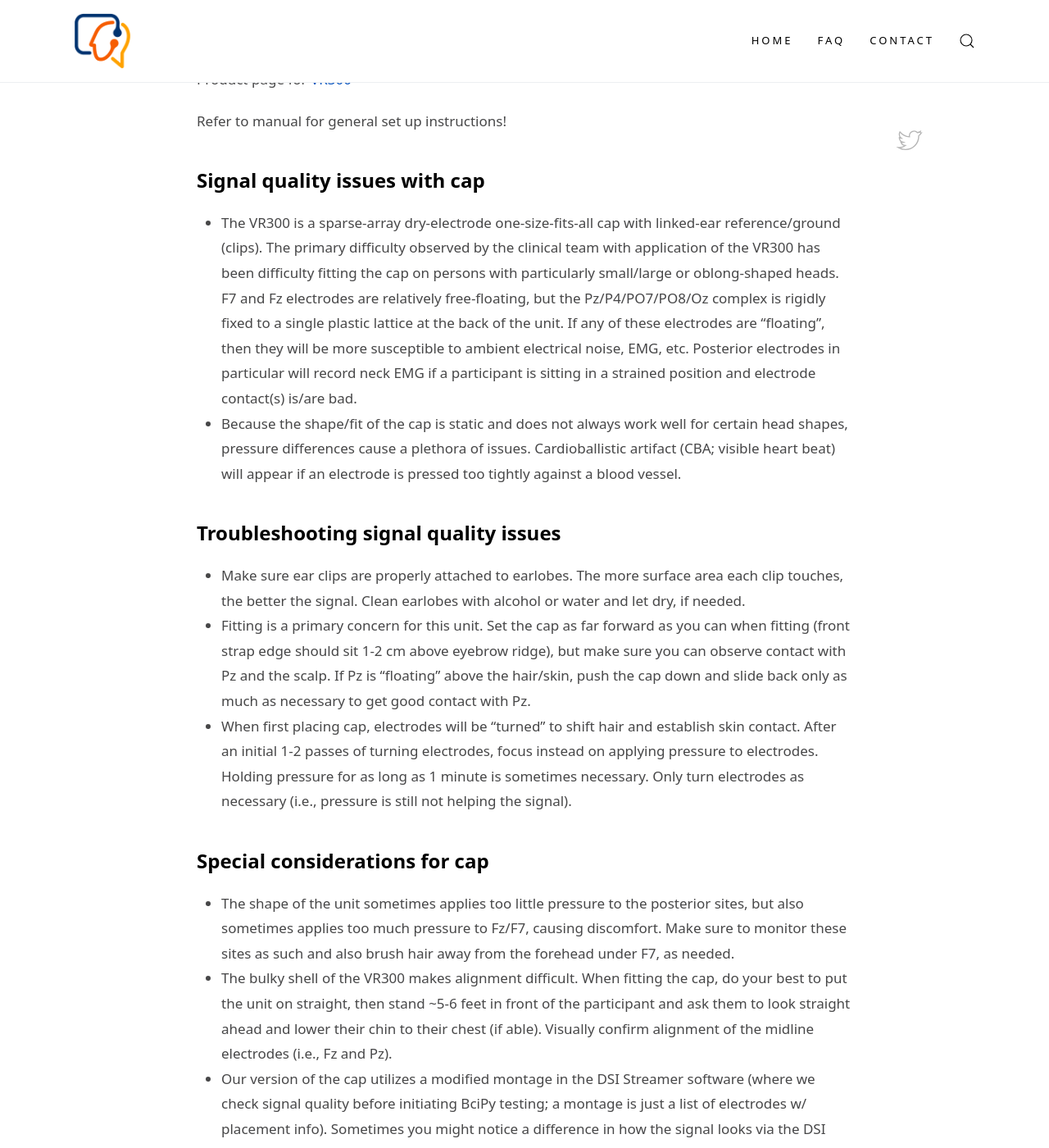
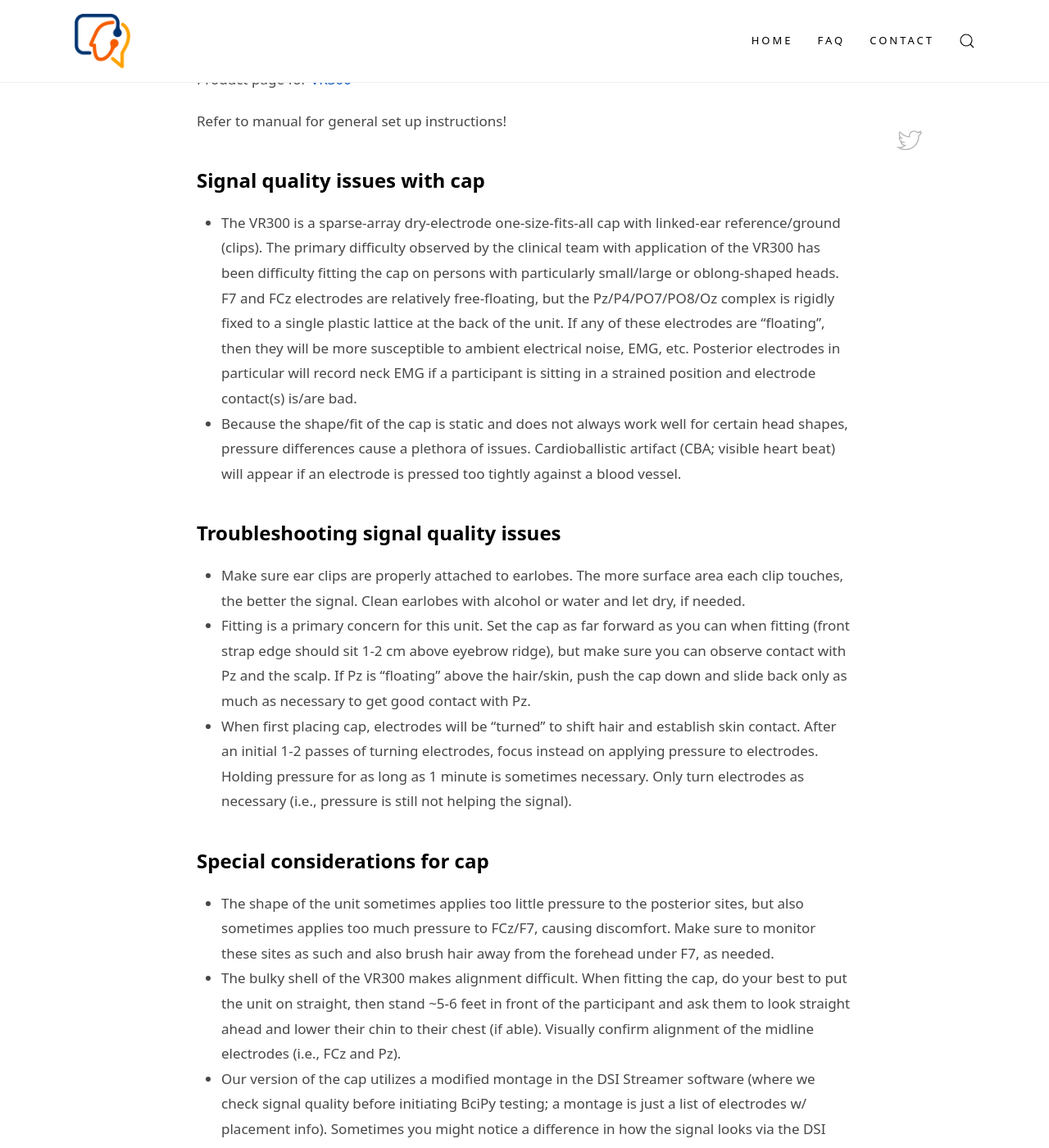
Before and after one commit to BciPy/bcipy.github.io, a Jekyll site: the page built from _posts/2023-08-03-dryelectrode.md, in a window 1280 px wide and 1400 px high, scrolled down 853 px. Shown: the whole window at 82% size. Built offline with Jekyll 4.4.1, drawn with Linux system fonts in a browser that asks for light colours.

```diff
--- a/_posts/2023-08-03-dryelectrode.md
+++ b/_posts/2023-08-03-dryelectrode.md
@@ -22,7 +22,7 @@ Product page for [VR300](https://wearablesensing.com/vr300/)
 Refer to manual for general set up instructions!
 
 ### Signal quality issues with cap
-* The VR300 is a sparse-array dry-electrode one-size-fits-all cap with linked-ear reference/ground (clips). The primary difficulty observed by the clinical team with application of the VR300 has been difficulty fitting the cap on persons with particularly small/large or oblong-shaped heads. F7 and Fz electrodes are relatively free-floating, but the Pz/P4/PO7/PO8/Oz complex is rigidly fixed to a single plastic lattice at the back of the unit. If any of these electrodes are "floating", then they will be more susceptible to ambient electrical noise, EMG, etc. Posterior electrodes in particular will record neck EMG if a participant is sitting in a strained position and electrode contact(s) is/are bad.
+* The VR300 is a sparse-array dry-electrode one-size-fits-all cap with linked-ear reference/ground (clips). The primary difficulty observed by the clinical team with application of the VR300 has been difficulty fitting the cap on persons with particularly small/large or oblong-shaped heads. F7 and FCz electrodes are relatively free-floating, but the Pz/P4/PO7/PO8/Oz complex is rigidly fixed to a single plastic lattice at the back of the unit. If any of these electrodes are "floating", then they will be more susceptible to ambient electrical noise, EMG, etc. Posterior electrodes in particular will record neck EMG if a participant is sitting in a strained position and electrode contact(s) is/are bad.
 * Because the shape/fit of the cap is static and does not always work well for certain head shapes, pressure differences cause a plethora of issues. Cardioballistic artifact (CBA; visible heart beat) will appear if an electrode is pressed too tightly against a blood vessel.
 
 ### Troubleshooting signal quality issues
@@ -31,8 +31,8 @@ Refer to manual for general set up instructions!
 * When first placing cap, electrodes will be "turned" to shift hair and establish skin contact. After an initial 1-2 passes of turning electrodes, focus instead on applying pressure to electrodes. Holding pressure for as long as 1 minute is sometimes necessary. Only turn electrodes as necessary (i.e., pressure is still not helping the signal).
 
 ### Special considerations for cap
-* The shape of the unit sometimes applies too little pressure to the posterior sites, but also sometimes applies too much pressure to Fz/F7, causing discomfort. Make sure to monitor these sites as such and also brush hair away from the forehead under F7, as needed.
-* The bulky shell of the VR300 makes alignment difficult. When fitting the cap, do your best to put the unit on straight, then stand ~5-6 feet in front of the participant and ask them to look straight ahead and lower their chin to their chest (if able). Visually confirm alignment of the midline electrodes (i.e., Fz and Pz).
+* The shape of the unit sometimes applies too little pressure to the posterior sites, but also sometimes applies too much pressure to FCz/F7, causing discomfort. Make sure to monitor these sites as such and also brush hair away from the forehead under F7, as needed.
+* The bulky shell of the VR300 makes alignment difficult. When fitting the cap, do your best to put the unit on straight, then stand ~5-6 feet in front of the participant and ask them to look straight ahead and lower their chin to their chest (if able). Visually confirm alignment of the midline electrodes (i.e., FCz and Pz).
 * Our version of the cap utilizes a modified montage in the DSI Streamer software (where we check signal quality before initiating BciPy testing; a montage is just a list of electrodes w/ placement info). Sometimes you might notice a difference in how the signal looks via the DSI streamer when compared to the BciPy EEG viewer. This variance is possibly related to the referencing mechanisms involved in either display. The DSI streamer montage from Wearable currently designates P4 as the common reference for all scalp electrodes. Our BciPy system uses the linked-ear clips as a reference instead. As such, make sure in particular that the signals look good for A1/2 and P4 in the Wearable DSI streamer before moving to BciPy (ideally everything will look good in both, but this item is particularly important).
 
 ## Wearable Sensing DSI-24
```
Also changed, not shown: _faqs/WillItWorkOnMyMachine.md (+1 -1 lines), _posts/2021-05-19-BrainComputerInterfaceCodebase.md (+1 -1 lines), _posts/2023-08-03-hardware-os-config.md (+1 -1 lines).
